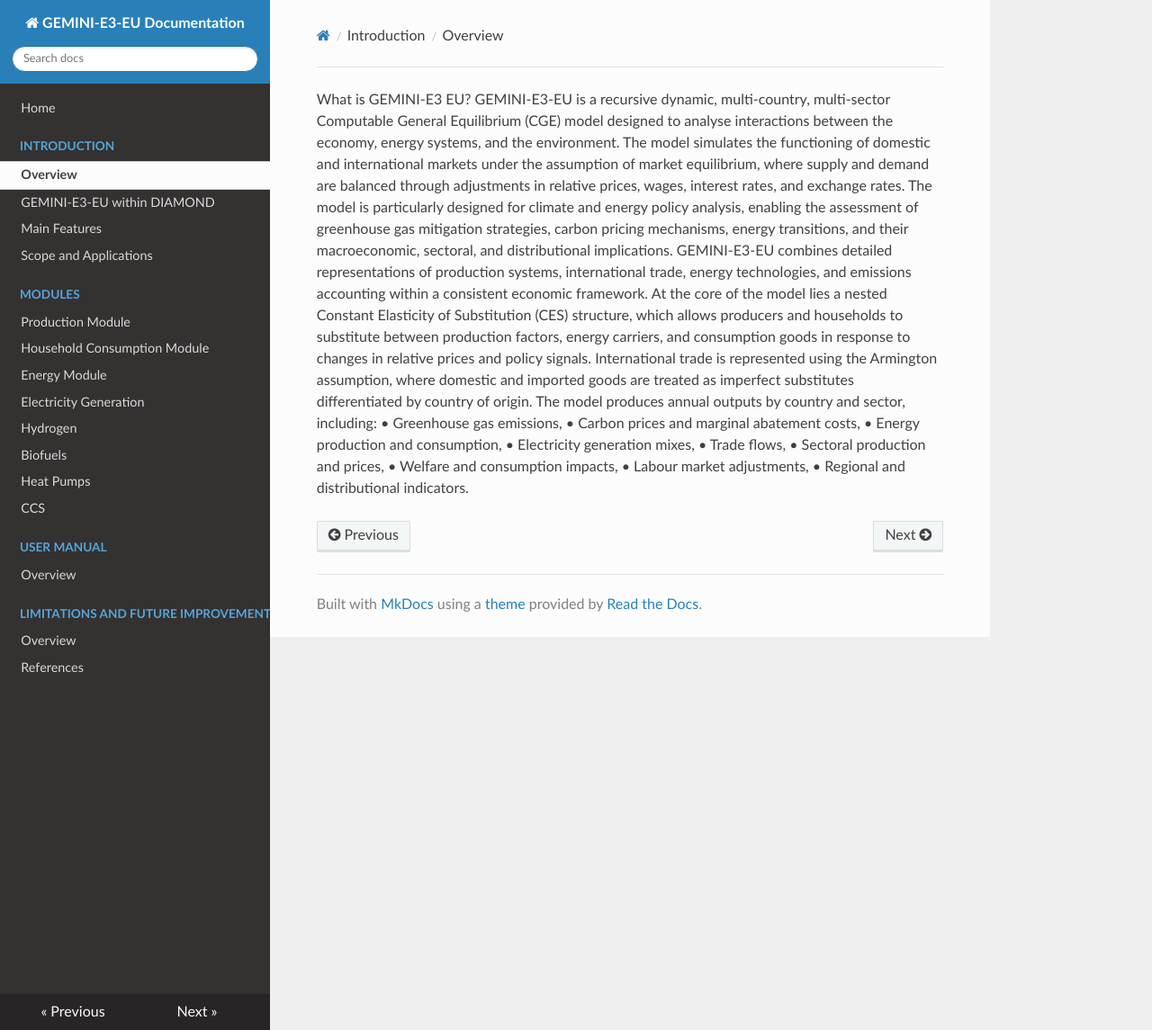
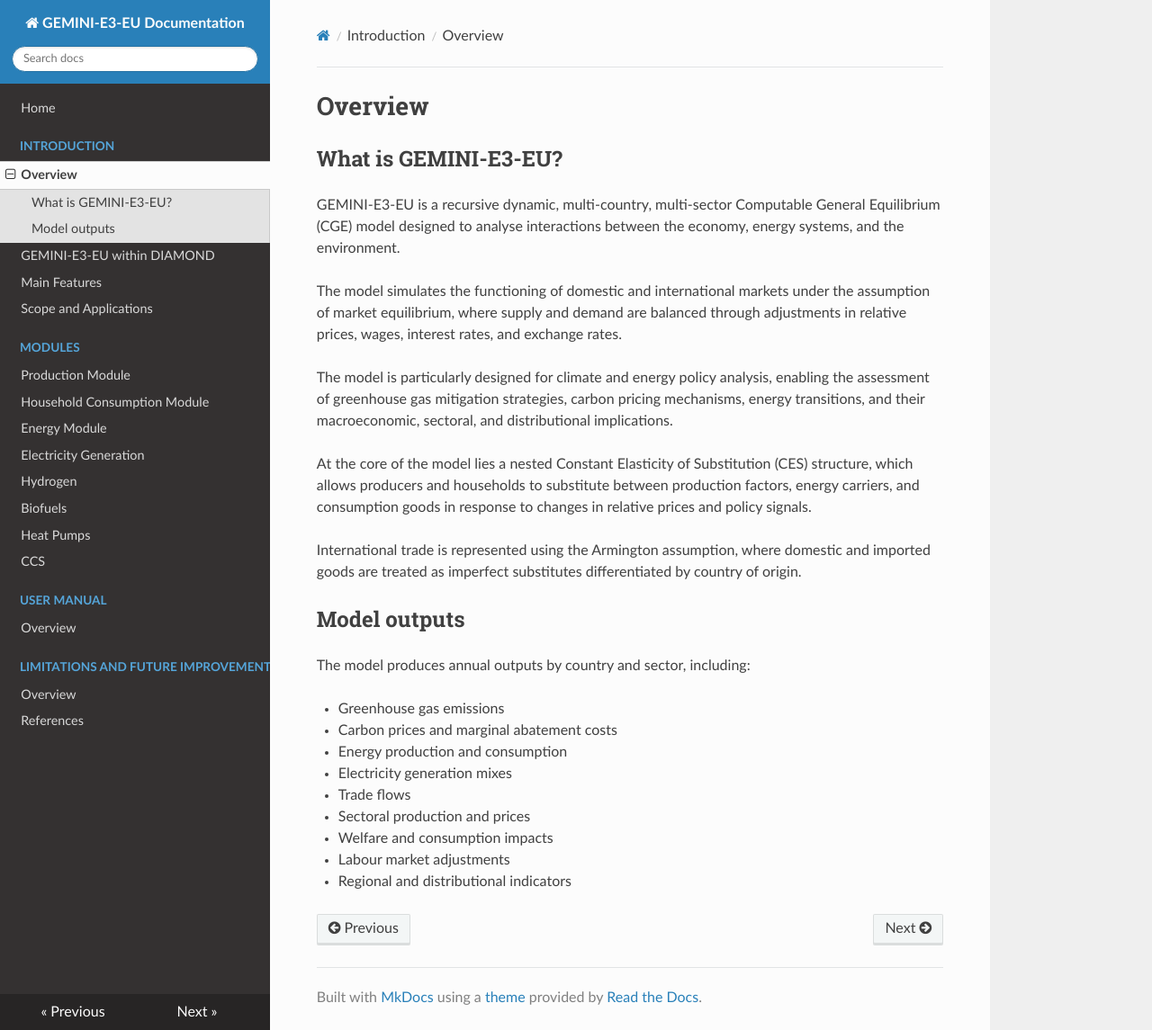
Before and after one commit to Perdana-Sigit/GEMINI-E3-EU, an MkDocs documentation site: the page built from docs/introduction/overview.md, in a window 1280 px wide and 1145 px high. Shown: the whole window at 90% size. Built offline with MkDocs 1.6.1, drawn with Linux system fonts in a browser that asks for light colours; nearby versions of some CDN libraries.

Commit message:
Update overview.md

```diff
--- a/docs/introduction/overview.md
+++ b/docs/introduction/overview.md
@@ -1,14 +1,27 @@
-What is GEMINI-E3 EU?
-GEMINI-E3-EU is a recursive dynamic, multi-country, multi-sector Computable General Equilibrium (CGE) model designed to analyse interactions between the economy, energy systems, and the environment. The model simulates the functioning of domestic and international markets under the assumption of market equilibrium, where supply and demand are balanced through adjustments in relative prices, wages, interest rates, and exchange rates.
-The model is particularly designed for climate and energy policy analysis, enabling the assessment of greenhouse gas mitigation strategies, carbon pricing mechanisms, energy transitions, and their macroeconomic, sectoral, and distributional implications. GEMINI-E3-EU combines detailed representations of production systems, international trade, energy technologies, and emissions accounting within a consistent economic framework.
-At the core of the model lies a nested Constant Elasticity of Substitution (CES) structure, which allows producers and households to substitute between production factors, energy carriers, and consumption goods in response to changes in relative prices and policy signals. International trade is represented using the Armington assumption, where domestic and imported goods are treated as imperfect substitutes differentiated by country of origin.
+# Overview
+
+## What is GEMINI-E3-EU?
+
+GEMINI-E3-EU is a recursive dynamic, multi-country, multi-sector Computable General Equilibrium (CGE) model designed to analyse interactions between the economy, energy systems, and the environment.
+
+The model simulates the functioning of domestic and international markets under the assumption of market equilibrium, where supply and demand are balanced through adjustments in relative prices, wages, interest rates, and exchange rates.
+
+The model is particularly designed for climate and energy policy analysis, enabling the assessment of greenhouse gas mitigation strategies, carbon pricing mechanisms, energy transitions, and their macroeconomic, sectoral, and distributional implications.
+
+At the core of the model lies a nested Constant Elasticity of Substitution (CES) structure, which allows producers and households to substitute between production factors, energy carriers, and consumption goods in response to changes in relative prices and policy signals.
+
+International trade is represented using the Armington assumption, where domestic and imported goods are treated as imperfect substitutes differentiated by country of origin.
+
+## Model outputs
+
 The model produces annual outputs by country and sector, including:
-•	Greenhouse gas emissions,
-•	Carbon prices and marginal abatement costs,
-•	Energy production and consumption,
-•	Electricity generation mixes,
-•	Trade flows,
-•	Sectoral production and prices,
-•	Welfare and consumption impacts,
-•	Labour market adjustments,
-•	Regional and distributional indicators.
+
+- Greenhouse gas emissions
+- Carbon prices and marginal abatement costs
+- Energy production and consumption
+- Electricity generation mixes
+- Trade flows
+- Sectoral production and prices
+- Welfare and consumption impacts
+- Labour market adjustments
+- Regional and distributional indicators
```
